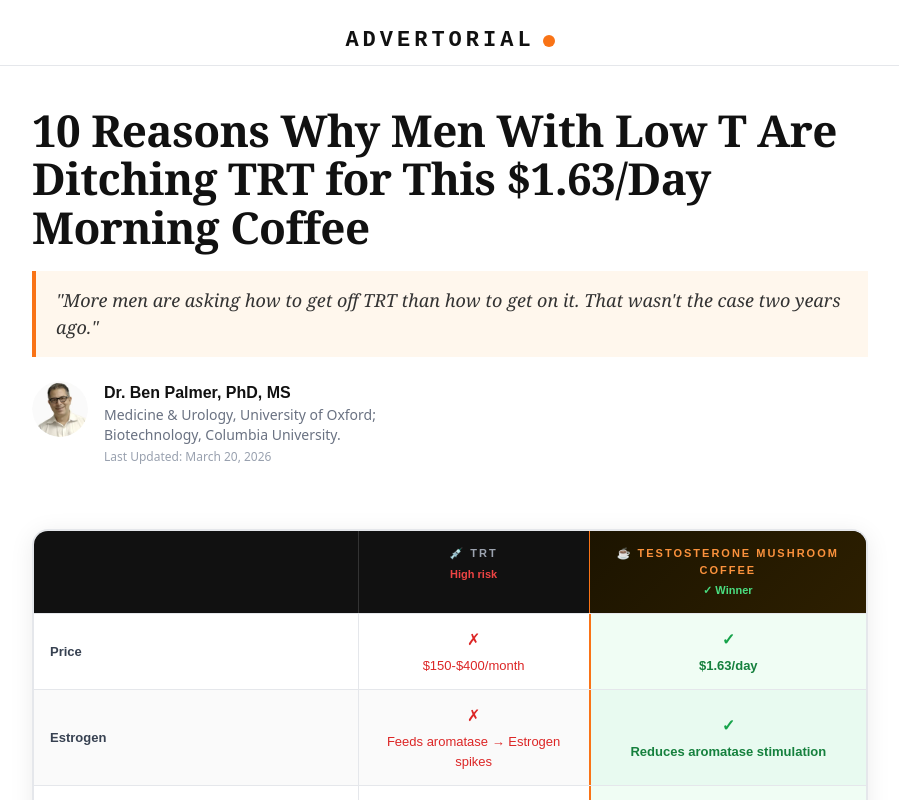
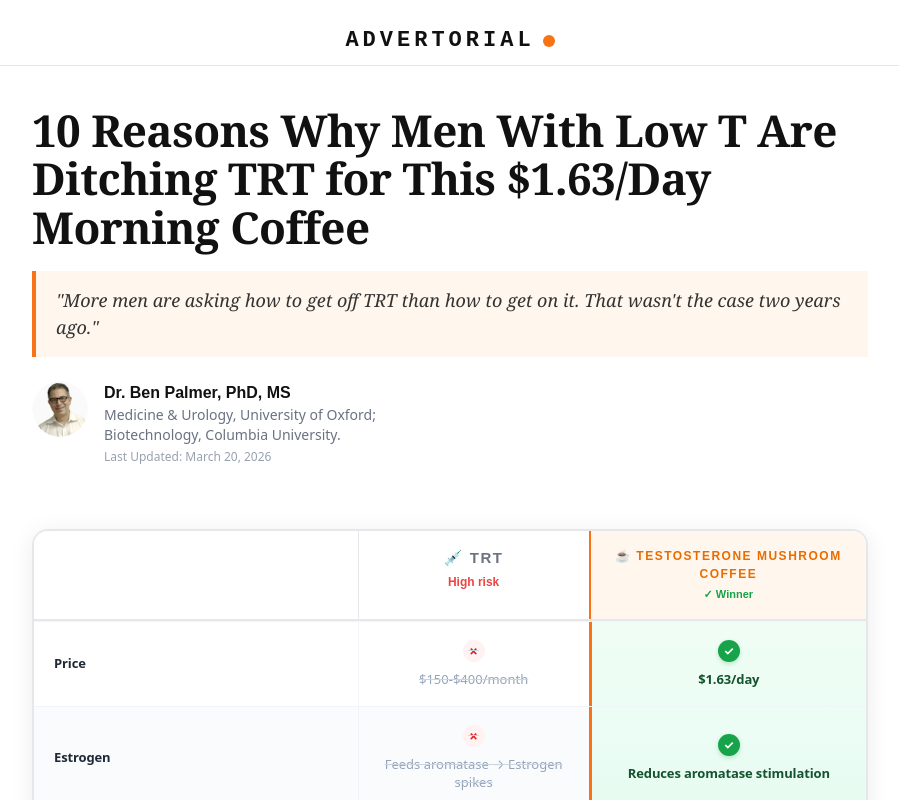
Before and after one commit to Tailgrab-Studios/seo-ballsnbrains, a React (Vite) app: page / in a window 1280 px wide. Shown: the top 800 px of the page, without its empty margins (190-1089 px from the left). Built offline with nearby package versions, Linux system fonts and the light colour scheme.

Commit message:
style: table sytle

```diff
--- a/src/components/ArticleSection/ArticleSection.jsx
+++ b/src/components/ArticleSection/ArticleSection.jsx
@@ -15,11 +15,31 @@
 // ── Comparison table data ──────────────────────────────────────────────────
 const compRows = [
   { label: 'Price', trt: '$150-$400/month', tmc: '$1.63/day' },
-  { label: 'Estrogen', trt: 'Feeds aromatase → Estrogen spikes', tmc: 'Reduces aromatase stimulation' },
-  { label: 'Testicular Health', trt: 'Testicles shrink (documented)', tmc: 'Supports natural testicular function' },
-  { label: 'Dependency', trt: "Can't stop without crashing", tmc: 'Stop anytime. No dependency.' },
-  { label: 'Safety', trt: 'FDA black box cardiovascular warning', tmc: 'No side effects' },
-  { label: 'Guarantee', trt: 'No guarantee', tmc: '365-Day Money-Back Guarantee' },
+  {
+    label: 'Estrogen',
+    trt: 'Feeds aromatase → Estrogen spikes',
+    tmc: 'Reduces aromatase stimulation',
+  },
+  {
+    label: 'Testicular Health',
+    trt: 'Testicles shrink (documented)',
+    tmc: 'Supports natural testicular function',
+  },
+  {
+    label: 'Dependency',
+    trt: "Can't stop without crashing",
+    tmc: 'Stop anytime. No dependency.',
+  },
+  {
+    label: 'Safety',
+    trt: 'FDA black box cardiovascular warning',
+    tmc: 'No side effects',
+  },
+  {
+    label: 'Guarantee',
+    trt: 'No guarantee',
+    tmc: '365-Day Money-Back Guarantee',
+  },
 ];
 
 // ── 10 reasons data ────────────────────────────────────────────────────────
@@ -36,7 +56,7 @@
     num: '02',
     title: 'TRT Shrinks Your Testicles. This Supports Them.',
     body: [
-      "Exogenous testosterone tells your brain to stop sending LH (luteinizing hormone). Without LH, your testicles shut down. They atrophy. Testosterone Morning Coffee contains LJ100 Tongkat Ali (300mg) which supports LH signaling, and Fadogia Agrestis (600mg) which supports testicular synthesis. Your natural machinery stays active.",
+      'Exogenous testosterone tells your brain to stop sending LH (luteinizing hormone). Without LH, your testicles shut down. They atrophy. Testosterone Morning Coffee contains LJ100 Tongkat Ali (300mg) which supports LH signaling, and Fadogia Agrestis (600mg) which supports testicular synthesis. Your natural machinery stays active.',
     ],
     visual: 'image2',
   },
@@ -52,7 +72,7 @@
     num: '04',
     title: 'TRT Spikes Estrogen. This Targets the Enzyme That Creates It.',
     body: [
-      "Inject T → aromatase converts it → estradiol rises → add anastrozole → joint pain, mood swings, bone density loss. TMC takes a different path: KSM-66 Ashwagandha (300mg) reduces cortisol by 27.9%. Less cortisol = less aromatase stimulation = less conversion. No second drug needed.",
+      'Inject T → aromatase converts it → estradiol rises → add anastrozole → joint pain, mood swings, bone density loss. TMC takes a different path: KSM-66 Ashwagandha (300mg) reduces cortisol by 27.9%. Less cortisol = less aromatase stimulation = less conversion. No second drug needed.',
     ],
     visual: 'image4',
   },
@@ -84,7 +104,7 @@
     num: '08',
     title: "TRT Has an FDA Cardiovascular Black Box Warning. This Doesn't.",
     body: [
-      "The TRAVERSE trial found higher incidence of major cardiovascular events in men on TRT. TRT commonly elevates hematocrit — increasing blood viscosity and stroke risk. Regular CBC monitoring required. TMC contains no exogenous hormones. No mechanism to elevate hematocrit. No cardiac monitoring needed.",
+      'The TRAVERSE trial found higher incidence of major cardiovascular events in men on TRT. TRT commonly elevates hematocrit — increasing blood viscosity and stroke risk. Regular CBC monitoring required. TMC contains no exogenous hormones. No mechanism to elevate hematocrit. No cardiac monitoring needed.',
     ],
     visual: 'image8',
   },
@@ -92,7 +112,7 @@
     num: '09',
     title: 'Men Who Switched Are Getting Better Bloodwork',
     body: [
-      "Self-reported results from men transitioning off TRT to TMC at 90 days: total T up 15-30% from pre-TRT baseline. Free T up 20-35%. Estradiol down to 20-30 pg/mL (vs. 40-60+ on TRT). Hematocrit normalized. When you stop flooding the system with synthetic T and instead support natural production while reducing aromatase, your body finds a healthier balance.",
+      'Self-reported results from men transitioning off TRT to TMC at 90 days: total T up 15-30% from pre-TRT baseline. Free T up 20-35%. Estradiol down to 20-30 pg/mL (vs. 40-60+ on TRT). Hematocrit normalized. When you stop flooding the system with synthetic T and instead support natural production while reducing aromatase, your body finds a healthier balance.',
     ],
     visual: 'image9',
   },
@@ -111,17 +131,17 @@
   {
     period: 'Week 1-2',
     title: 'The Energy Shift',
-    body: "Clean, sustained focus. No jitters, no 2pm crash. Brain fog starts lifting. Sleep improves as cortisol normalizes. You stop needing the second or third cup.",
+    body: 'Clean, sustained focus. No jitters, no 2pm crash. Brain fog starts lifting. Sleep improves as cortisol normalizes. You stop needing the second or third cup.',
   },
   {
     period: 'Week 3-4',
     title: 'The Hormonal Rebalance',
-    body: "Morning wood returns. Libido ticks up. Workouts feel stronger. Recovery improves. People around you start commenting. The bloated belly starts feeling different.",
+    body: 'Morning wood returns. Libido ticks up. Workouts feel stronger. Recovery improves. People around you start commenting. The bloated belly starts feeling different.',
   },
   {
     period: 'Week 6-8',
     title: 'The Compound Effect',
-    body: "Body composition shifts visibly. Less belly fat. More definition. Mental clarity sharpens further. Mood stabilizes. Confidence returns. Your wife notices before your bloodwork does.",
+    body: 'Body composition shifts visibly. Less belly fat. More definition. Mental clarity sharpens further. Mood stabilizes. Confidence returns. Your wife notices before your bloodwork does.',
   },
   {
     period: 'Week 12+',
@@ -249,7 +269,8 @@
                 color: '#111',
               }}
             >
-              10 Reasons Why Men With Low T Are Ditching TRT for This $1.63/Day Morning Coffee
+              10 Reasons Why Men With Low T Are Ditching TRT for This $1.63/Day
+              Morning Coffee
             </h1>
             <div
               className="mt-5 mb-6 px-5 py-4"
@@ -263,7 +284,8 @@
                   fontStyle: 'italic',
                 }}
               >
-                "More men are asking how to get off TRT than how to get on it. That wasn't the case two years ago."
+                "More men are asking how to get off TRT than how to get on it.
+                That wasn't the case two years ago."
               </p>
             </div>
 
@@ -323,36 +345,71 @@
                 style={{
                   display: 'grid',
                   gridTemplateColumns: '1.4fr 1fr 1.2fr',
-                  background: '#111',
+                  background: 'rgb(255, 255, 255)',
+                  borderBottom: '2px solid #e5e7eb',
                 }}
               >
-                <div style={{ padding: '14px 16px' }} />
+                <div style={{ padding: '16px 16px' }} />
                 <div
                   style={{
-                    padding: '14px 12px',
+                    padding: '16px 12px',
                     textAlign: 'center',
-                    borderLeft: '1px solid #333',
+                    borderLeft: '1px solid #e5e7eb',
                   }}
                 >
-                  <p style={{ color: '#9ca3af', fontFamily: 'sans-serif', fontSize: 11, fontWeight: 700, textTransform: 'uppercase', letterSpacing: 2, marginBottom: 4 }}>
+                  <p
+                    style={{
+                      color: '#6b7280',
+                      fontFamily: 'sans-serif',
+                      fontSize: 15,
+                      fontWeight: 700,
+                      textTransform: 'uppercase',
+                      letterSpacing: 1.5,
+                      marginBottom: 3,
+                    }}
+                  >
                     💉 TRT
                   </p>
-                  <p style={{ color: '#ef4444', fontFamily: 'sans-serif', fontSize: 11, fontWeight: 600 }}>
+                  <p
+                    style={{
+                      color: '#ef4444',
+                      fontFamily: 'sans-serif',
+                      fontSize: 12,
+                      fontWeight: 600,
+                    }}
+                  >
                     High risk
                   </p>
                 </div>
                 <div
                   style={{
-                    padding: '14px 12px',
+                    padding: '16px 12px',
                     textAlign: 'center',
-                    background: 'linear-gradient(135deg, #1c1400 0%, #2d1f00 100%)',
-                    borderLeft: '1px solid #f97316',
+                    background: '#fff7ed',
+                    borderLeft: '2px solid #f97316',
                   }}
                 >
-                  <p style={{ color: '#fb923c', fontFamily: 'sans-serif', fontSize: 11, fontWeight: 700, textTransform: 'uppercase', letterSpacing: 2, marginBottom: 4 }}>
+                  <p
+                    style={{
+                      color: '#ea6c00',
+                      fontFamily: 'sans-serif',
+                      fontSize: 12,
+                      fontWeight: 700,
+                      textTransform: 'uppercase',
+                      letterSpacing: 1.5,
+                      marginBottom: 3,
+                    }}
+                  >
                     ☕ Testosterone Mushroom Coffee
                   </p>
-                  <p style={{ color: '#4ade80', fontFamily: 'sans-serif', fontSize: 11, fontWeight: 600 }}>
+                  <p
+                    style={{
+                      color: '#16a34a',
+                      fontFamily: 'sans-serif',
+                      fontSize: 11,
+                      fontWeight: 600,
+                    }}
+                  >
                     ✓ Winner
                   </p>
                 </div>
@@ -365,60 +422,107 @@
                   style={{
                     display: 'grid',
                     gridTemplateColumns: '1.4fr 1fr 1.2fr',
-                    background: i % 2 === 0 ? '#fff' : '#fafafa',
-                    borderTop: '1px solid #e5e7eb',
+                    background: i % 2 === 0 ? '#ffffff' : '#fafbfc',
+                    borderTop: '1px solid #f1f5f9',
+                    transition: 'background 0.2s ease',
                   }}
                 >
+                  {/* Label column */}
                   <div
                     style={{
-                      padding: '14px 16px',
-                      fontFamily: 'sans-serif',
+                      padding: '18px 20px',
+                      fontFamily: 'system-ui, -apple-system, sans-serif',
                       fontSize: 13,
-                      fontWeight: 800,
-                      color: '#374151',
+                      fontWeight: 600,
+                      color: '#1f2937',
+                      letterSpacing: '-0.01em',
                       display: 'flex',
                       alignItems: 'center',
                     }}
                   >
                     {row.label}
                   </div>
+
+                  {/* TRT column (negative) */}
                   <div
                     style={{
-                      padding: '14px 12px',
+                      padding: '18px 14px',
                       textAlign: 'center',
-                      fontFamily: 'sans-serif',
+                      fontFamily: 'system-ui, -apple-system, sans-serif',
                       fontSize: 13,
-                      color: '#dc2626',
-                      borderLeft: '1px solid #e5e7eb',
+                      color: '#94a3b8',
+                      borderLeft: '1px solid #f1f5f9',
                       display: 'flex',
                       flexDirection: 'column',
                       alignItems: 'center',
                       justifyContent: 'center',
-                      gap: 4,
+                      gap: 8,
+                      textDecoration: 'line-through',
+                      textDecorationColor: '#cbd5e1',
+                      textDecorationThickness: '1px',
                     }}
                   >
-                    <span style={{ fontSize: 16 }}>✗</span>
-                    {row.trt}
+                    <span
+                      style={{
+                        display: 'inline-flex',
+                        alignItems: 'center',
+                        justifyContent: 'center',
+                        width: 22,
+                        height: 22,
+                        borderRadius: '50%',
+                        background: '#fef2f2',
+                        color: '#dc2626',
+                        fontSize: 12,
+                        fontWeight: 700,
+                        lineHeight: 1,
+                      }}
+                    >
+                      ✗
+                    </span>
+                    <span style={{ lineHeight: 1.4 }}>{row.trt}</span>
                   </div>
+
+                  {/* TMC column (positive / winner) */}
                   <div
                     style={{
-                      padding: '14px 12px',
+                      padding: '18px 14px',
                       textAlign: 'center',
-                      fontFamily: 'sans-serif',
+                      fontFamily: 'system-ui, -apple-system, sans-serif',
                       fontSize: 13,
-                      fontWeight: 700,
-                      color: '#15803d',
-                      background: i % 2 === 0 ? '#f0fdf4' : '#e8faf0',
-                      borderLeft: '2px solid #f97316',
+                      fontWeight: 600,
+                      color: '#14532d',
+                      background:
+                        i % 2 === 0
+                          ? 'linear-gradient(180deg, #f0fdf4 0%, #ecfdf5 100%)'
+                          : 'linear-gradient(180deg, #ecfdf5 0%, #e7fbf0 100%)',
+                      borderLeft: '3px solid #f97316',
                       display: 'flex',
                       flexDirection: 'column',
                       alignItems: 'center',
                       justifyContent: 'center',
-                      gap: 4,
+                      gap: 8,
+                      letterSpacing: '-0.01em',
                     }}
                   >
-                    <span style={{ fontSize: 16, color: '#16a34a' }}>✓</span>
-                    {row.tmc}
+                    <span
+                      style={{
+                        display: 'inline-flex',
+                        alignItems: 'center',
+                        justifyContent: 'center',
+                        width: 22,
+                        height: 22,
+                        borderRadius: '50%',
+                        background: '#16a34a',
+                        color: '#ffffff',
+                        fontSize: 12,
+                        fontWeight: 700,
+                        lineHeight: 1,
+                        boxShadow: '0 2px 4px rgba(22, 163, 74, 0.25)',
+                      }}
+                    >
+                      ✓
+                    </span>
+                    <span style={{ lineHeight: 1.4 }}>{row.tmc}</span>
                   </div>
                 </div>
               ))}
@@ -435,7 +539,11 @@
               }}
             >
               <p className="text-gray-800 font-sans text-base leading-relaxed">
-                <strong>TLDR:</strong> TRT doesn't address aromatase — the enzyme converting your T into estrogen. It actually feeds it. Testosterone Mushroom Coffee targets the root cause, supports natural production, and costs $1.63/day. No needles. No dependency. 365-day guarantee. 👇
+                <strong>TLDR:</strong> TRT doesn't address aromatase — the
+                enzyme converting your T into estrogen. It actually feeds it.
+                Testosterone Mushroom Coffee targets the root cause, supports
+                natural production, and costs $1.63/day. No needles. No
+                dependency. 365-day guarantee. 👇
               </p>
             </div>
           </FadeIn>
@@ -583,9 +691,15 @@
 
                 {/* Trust badges */}
                 <div className="mt-4 space-y-2">
-                  <p className="text-gray-700 font-sans text-sm font-semibold">✅ 365-Day Money-Back Guarantee</p>
-                  <p className="text-gray-700 font-sans text-sm font-semibold">🔒 44% OFF — Locked For Life</p>
-                  <p className="text-gray-700 font-sans text-sm font-semibold">🚚 Free Shipping on 2+ Pouches</p>
+                  <p className="text-gray-700 font-sans text-sm font-semibold">
+                    ✅ 365-Day Money-Back Guarantee
+                  </p>
+                  <p className="text-gray-700 font-sans text-sm font-semibold">
+                    🔒 44% OFF — Locked For Life
+                  </p>
+                  <p className="text-gray-700 font-sans text-sm font-semibold">
+                    🚚 Free Shipping on 2+ Pouches
+                  </p>
                 </div>
 
                 {/* CTA */}
@@ -616,7 +730,9 @@
                 {/* Reviews */}
                 <p className="text-center text-gray-600 font-sans text-sm mt-4">
                   ⭐⭐⭐⭐⭐&nbsp;
-                  <span className="font-semibold">12,847+ verified reviews</span>
+                  <span className="font-semibold">
+                    12,847+ verified reviews
+                  </span>
                 </p>
               </div>
             </div>
```
